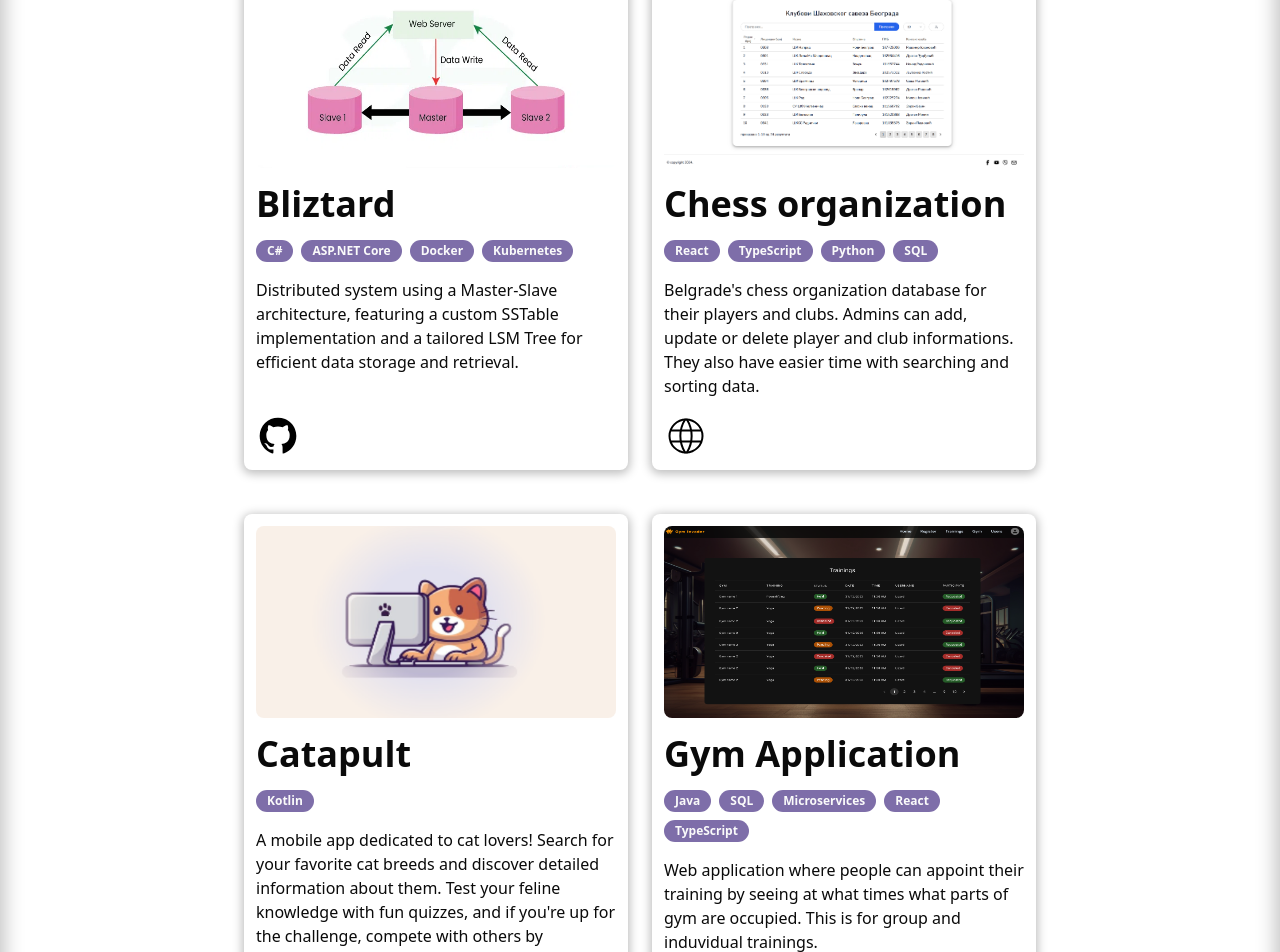
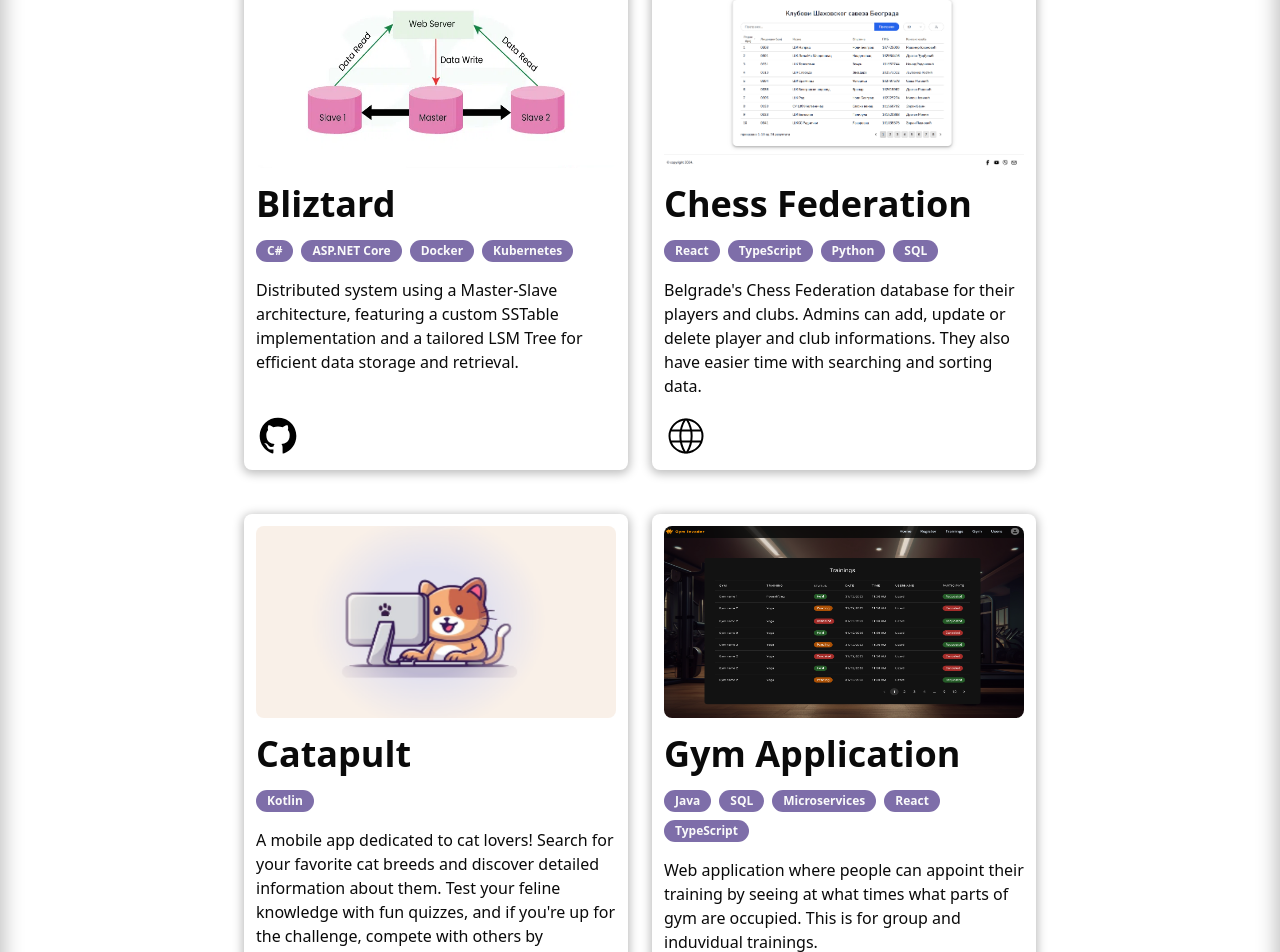
Before and after one commit to lazardobrota/MyWebsite, a Next.js app: page / in a window 1280 px wide. Shown: the part 1038-1990 px from the top of the page. Built offline with nearby package versions, Linux system fonts and the light colour scheme.

Commit message:
refactor: from organization to federation

```diff
--- a/src/app/pages/my-work.tsx
+++ b/src/app/pages/my-work.tsx
@@ -57,8 +57,8 @@ export default function MyWork({ ref }: RefInfo) {
         </Card>
         <Card
           image_src={sah_pic.src}
-          header="Chess organization"
-          description="Belgrade's chess organization database for their players and clubs. Admins can add, update or delete player and club informations. They also have easier time with searching and sorting data."
+          header="Chess Federation"
+          description="Belgrade's Chess Federation database for their players and clubs. Admins can add, update or delete player and club informations. They also have easier time with searching and sorting data."
           links={[table_world_database]}
           skills={[react, typescript, python, sql]}
         >
```
